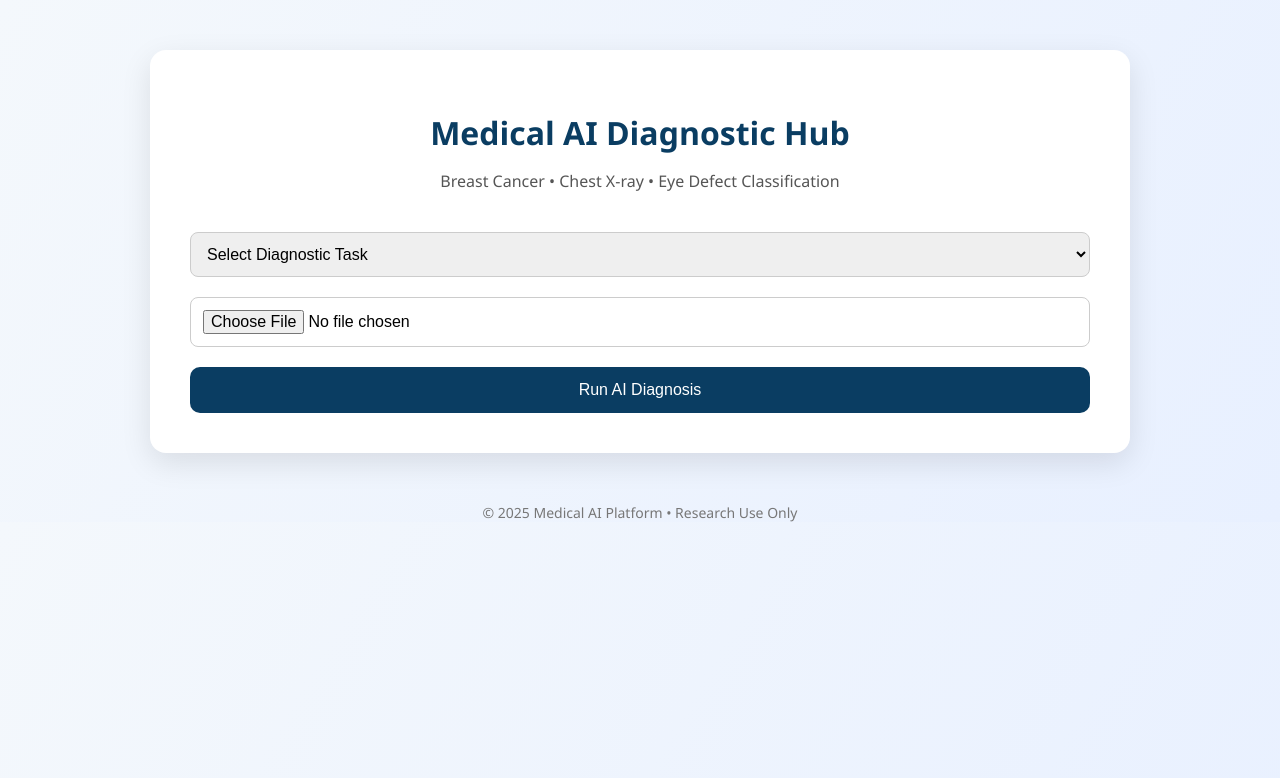
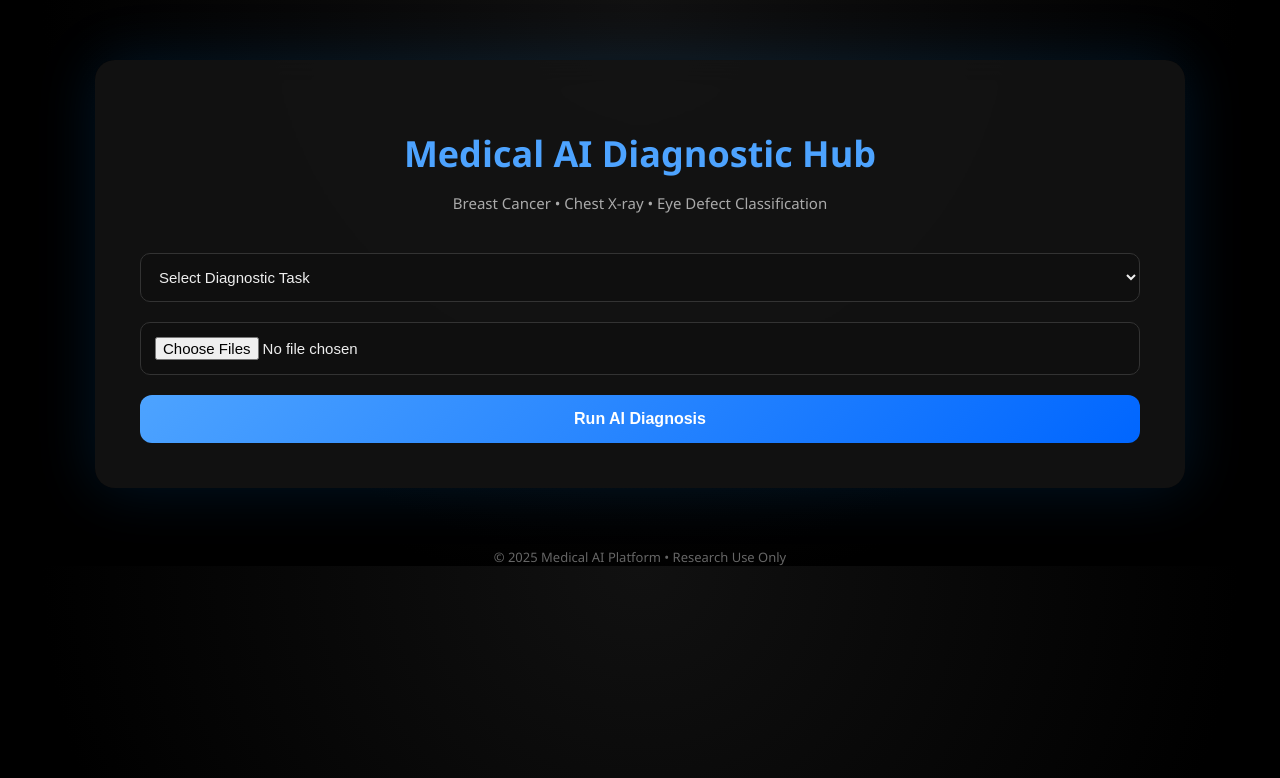
Before and after one commit to Raheemzee/Medical_Images_Diagnosis, a Flask app: page / in a window 1280 px wide. Shown: the top 778 px of the page. Run offline with Flask 3, Linux system fonts and the light colour scheme.

Commit message:
Update index.html

```diff
--- a/templates/index.html
+++ b/templates/index.html
@@ -7,30 +7,34 @@
   <style>
     body {
       font-family: "Segoe UI", sans-serif;
-      background: linear-gradient(120deg, #f4f8fc, #e8f0ff);
+      background: radial-gradient(circle at top, #111 0%, #000 70%);
       margin: 0;
       padding: 0;
+      color: #eaeaea;
     }
 
     .container {
-      max-width: 900px;
-      margin: 50px auto;
-      background: #ffffff;
-      border-radius: 16px;
-      box-shadow: 0 10px 30px rgba(0,0,0,0.1);
-      padding: 40px;
+      max-width: 1000px;
+      margin: 60px auto;
+      background: rgba(20, 20, 20, 0.85);
+      backdrop-filter: blur(14px);
+      border-radius: 20px;
+      padding: 45px;
+      box-shadow: 0 0 60px rgba(0, 140, 255, 0.15);
     }
 
     h1 {
       text-align: center;
-      color: #0a3d62;
-      margin-bottom: 10px;
+      font-size: 36px;
+      margin-bottom: 8px;
+      color: #4da3ff;
     }
 
-    p.subtitle {
+    .subtitle {
       text-align: center;
-      color: #555;
+      color: #aaa;
       margin-bottom: 40px;
+      font-size: 15px;
     }
 
     form {
@@ -39,61 +43,69 @@
     }
 
     select, input[type="file"] {
-      padding: 12px;
-      border-radius: 8px;
-      border: 1px solid #ccc;
-      font-size: 16px;
+      padding: 14px;
+      border-radius: 10px;
+      background: #0f0f0f;
+      border: 1px solid #333;
+      color: #eee;
+      font-size: 15px;
     }
 
     button {
-      padding: 14px;
-      border-radius: 10px;
+      padding: 15px;
+      border-radius: 12px;
       border: none;
-      background: #0a3d62;
+      background: linear-gradient(135deg, #4da3ff, #0066ff);
       color: white;
       font-size: 16px;
       cursor: pointer;
-      transition: background 0.3s ease;
+      font-weight: 600;
+      transition: transform 0.2s ease, box-shadow 0.2s ease;
     }
 
     button:hover {
-      background: #065a8d;
+      transform: translateY(-2px);
+      box-shadow: 0 10px 30px rgba(77, 163, 255, 0.4);
     }
 
-    .result {
+    .results {
       margin-top: 40px;
-      padding: 25px;
-      border-radius: 12px;
-      background: #f1f6ff;
-      text-align: center;
+      display: grid;
+      grid-template-columns: repeat(auto-fit, minmax(260px, 1fr));
+      gap: 25px;
     }
 
-    .result h2 {
-      color: #0a3d62;
-      margin-bottom: 10px;
+    .card {
+      background: #0d0d0d;
+      border-radius: 16px;
+      padding: 20px;
+      text-align: center;
+      box-shadow: 0 0 25px rgba(0,0,0,0.6);
+    }
+
+    .card img {
+      max-width: 100%;
+      border-radius: 12px;
+      margin-bottom: 15px;
+    }
+
+    .prediction {
+      font-size: 18px;
+      color: #4da3ff;
+      font-weight: 600;
     }
 
     .confidence {
-      font-size: 18px;
-      color: #333;
-    }
-
-    .preview {
-      margin-top: 20px;
-      text-align: center;
-    }
-
-    .preview img {
-      max-width: 300px;
-      border-radius: 12px;
-      box-shadow: 0 6px 15px rgba(0,0,0,0.15);
+      font-size: 14px;
+      color: #bbb;
+      margin-top: 4px;
     }
 
     footer {
       text-align: center;
-      margin-top: 30px;
-      font-size: 14px;
-      color: #777;
+      margin-top: 40px;
+      font-size: 13px;
+      color: #666;
     }
   </style>
 </head>
@@ -112,19 +124,20 @@
       <option value="eye">Eye Defect Detection</option>
     </select>
 
-    <input type="file" name="image" accept="image/*" required>
+    <input type="file" name="images" accept="image/*" multiple required>
 
     <button type="submit">Run AI Diagnosis</button>
   </form>
 
-  {% if prediction %}
-  <div class="result">
-    <h2>Prediction: {{ prediction }}</h2>
-    <p class="confidence">Confidence: {{ confidence }}</p>
-
-    <div class="preview">
-      <img src="{{ image_path }}">
+  {% if results %}
+  <div class="results">
+    {% for r in results %}
+    <div class="card">
+      <img src="{{ r.image_path }}">
+      <div class="prediction">{{ r.prediction }}</div>
+      <div class="confidence">Confidence: {{ r.confidence }}</div>
     </div>
+    {% endfor %}
   </div>
   {% endif %}
 </div>
```
